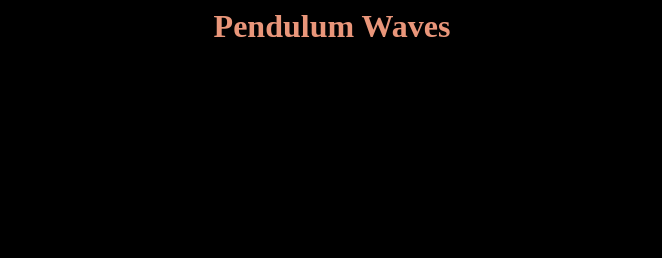
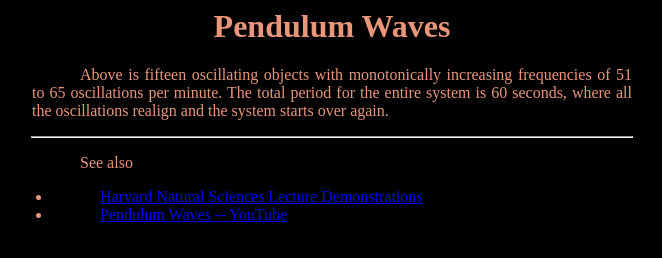
Before and after one commit to skeeto/PendulumWaves, a plain HTML site: page src/index.html in a window 1280 px wide. Shown: the whole page, without its empty margins (308-970 px from the left). Drawn offline with Linux system fonts and the light colour scheme.

Commit message:
Add some description.

```diff
--- a/src/index.html
+++ b/src/index.html
@@ -2,8 +2,8 @@
   <head>
     <title>Pendulum Waves</title>
     <style type="text/css">
-      p, hr {
-        width: 800px;
+      p, hr, li {
+        width: 600px;
         margin-left: auto;
         margin-right: auto;
         text-align: justify;
@@ -20,10 +20,32 @@
   </head>
   <body>
     <h1>Pendulum Waves</h1>
-    <p style="text-align: center; text-indent: 0;">
+    <p style="text-align: center; text-indent: 0; width: 800px;">
       <applet code="waves.PendulumWaves" archive="PendulumWaves.jar"
 	      width="800" height="400">
       </applet>
     </p>
+    <p>
+      Above is fifteen oscillating objects with monotonically
+      increasing frequencies of 51 to 65 oscillations per minute. The
+      total period for the entire system is 60 seconds, where all the
+      oscillations realign and the system starts over again.
+    </p>
+    <hr/>
+    <p>
+      See also
+    </p>
+    <ul>
+      <li>
+	<a href="http://goo.gl/IcA5p">
+	  Harvard Natural Sciences Lecture Demonstrations
+	</a>
+      </li>
+      <li>
+	<a href="http://www.youtube.com/watch?v=yVkdfJ9PkRQ">
+	  Pendulum Waves -- YouTube
+	</a>
+      </li>
+    </ul>
   </body>
 </html>
```
